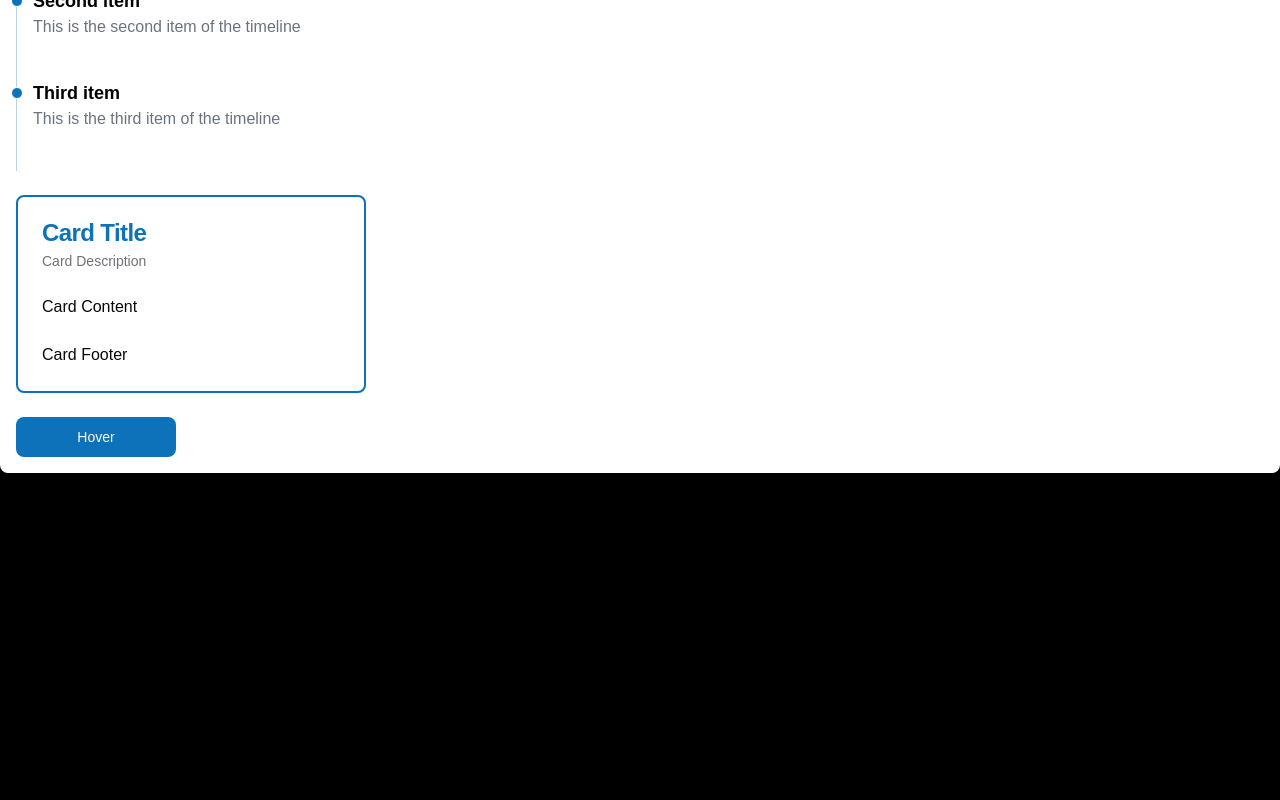
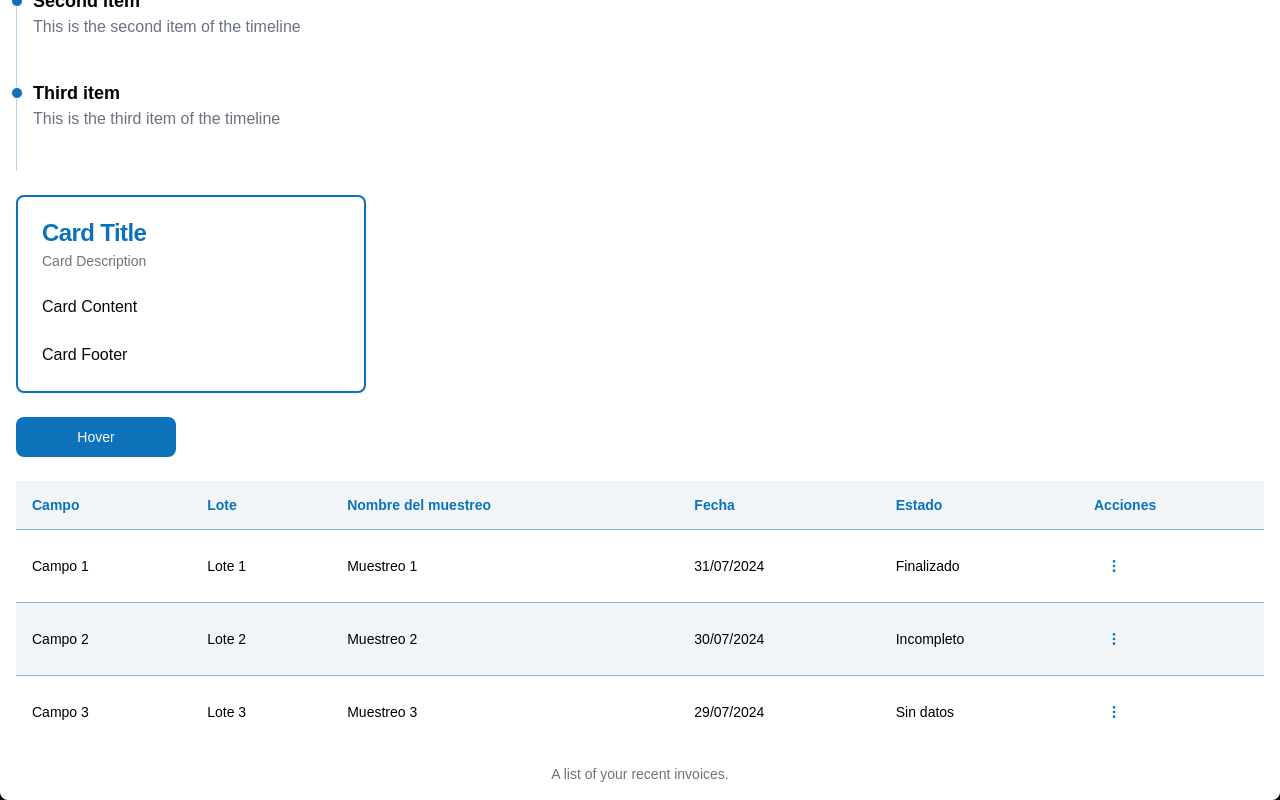
Before and after one commit to NBN7/avt-ext-components, a React (Vite) app: page / in a window 1280 px wide. Shown: the part 976-1776 px from the top of the page. Before the commit the page ends 1449 px from the top, so only its background shows below. Built offline with nearby package versions, Linux system fonts and the light colour scheme.

Commit message:
add table

```diff
--- a/src/components/ComponentsSection.tsx
+++ b/src/components/ComponentsSection.tsx
@@ -42,6 +42,17 @@ import {
   TooltipProvider,
   TooltipTrigger,
 } from "@/components/ui/tooltip";
+import {
+  Table,
+  TableBody,
+  TableCaption,
+  TableCell,
+  TableFooter,
+  TableHead,
+  TableHeader,
+  TableRow,
+} from "@/components/ui/table";
+import { EllipsisVertical } from "lucide-react";
 
 const TIMELINE_ITEMS = [
   {
@@ -55,6 +66,30 @@ const TIMELINE_ITEMS = [
   {
     title: "Third item",
     description: "This is the third item of the timeline",
+  },
+];
+
+const TABLE_DATA = [
+  {
+    campo: "Campo 1",
+    lote: "Lote 1",
+    muestreo: "Muestreo 1",
+    fecha: "31/07/2024",
+    estado: "Finalizado",
+  },
+  {
+    campo: "Campo 2",
+    lote: "Lote 2",
+    muestreo: "Muestreo 2",
+    fecha: "30/07/2024",
+    estado: "Incompleto",
+  },
+  {
+    campo: "Campo 3",
+    lote: "Lote 3",
+    muestreo: "Muestreo 3",
+    fecha: "29/07/2024",
+    estado: "Sin datos",
   },
 ];
 
@@ -155,6 +190,43 @@ export const ComponentsSection = () => {
           </TooltipContent>
         </Tooltip>
       </TooltipProvider>
+
+      <Table>
+        <TableCaption>A list of your recent invoices.</TableCaption>
+        <TableHeader className="border-primary">
+          <TableRow>
+            <TableHead>Campo</TableHead>
+            <TableHead>Lote</TableHead>
+            <TableHead>Nombre del muestreo</TableHead>
+            <TableHead>Fecha</TableHead>
+            <TableHead>Estado</TableHead>
+            <TableHead>Acciones</TableHead>
+          </TableRow>
+        </TableHeader>
+        <TableBody>
+          {TABLE_DATA.map((data, index) => {
+            const isEven = index % 2 === 0;
+
+            return (
+              <TableRow
+                key={index}
+                className={`${isEven ? "" : "bg-[#F1F5F8]"}`}
+              >
+                <TableCell>{data.campo}</TableCell>
+                <TableCell>{data.lote}</TableCell>
+                <TableCell>{data.muestreo}</TableCell>
+                <TableCell>{data.fecha}</TableCell>
+                <TableCell>{data.estado}</TableCell>
+                <TableCell>
+                  <Button size="icon" variant="ghost">
+                    <EllipsisVertical className="size-4 text-primary cursor-pointer" />
+                  </Button>
+                </TableCell>
+              </TableRow>
+            );
+          })}
+        </TableBody>
+      </Table>
     </div>
   );
 };
--- /dev/null
+++ b/src/components/ui/table.tsx
@@ -0,0 +1,121 @@
+import * as React from "react";
+
+import { cn } from "@/lib/utils";
+
+const Table = React.forwardRef<
+  HTMLTableElement,
+  React.HTMLAttributes<HTMLTableElement>
+>(({ className, ...props }, ref) => (
+  <div className="relative w-full overflow-auto">
+    <table
+      ref={ref}
+      className={cn("w-full caption-bottom text-sm", className)}
+      {...props}
+    />
+  </div>
+));
+Table.displayName = "Table";
+
+const TableHeader = React.forwardRef<
+  HTMLTableSectionElement,
+  React.HTMLAttributes<HTMLTableSectionElement>
+>(({ className, ...props }, ref) => (
+  <thead
+    ref={ref}
+    className={cn("[&_tr]:border-b border-primary/50", className)}
+    {...props}
+  />
+));
+TableHeader.displayName = "TableHeader";
+
+const TableBody = React.forwardRef<
+  HTMLTableSectionElement,
+  React.HTMLAttributes<HTMLTableSectionElement>
+>(({ className, ...props }, ref) => (
+  <tbody
+    ref={ref}
+    className={cn("[&_tr:last-child]:border-0", className)}
+    {...props}
+  />
+));
+TableBody.displayName = "TableBody";
+
+const TableFooter = React.forwardRef<
+  HTMLTableSectionElement,
+  React.HTMLAttributes<HTMLTableSectionElement>
+>(({ className, ...props }, ref) => (
+  <tfoot
+    ref={ref}
+    className={cn(
+      "border-t border-primary/50 bg-zinc-100/50 font-medium [&>tr]:last:border-b-0",
+      className
+    )}
+    {...props}
+  />
+));
+TableFooter.displayName = "TableFooter";
+
+const TableRow = React.forwardRef<
+  HTMLTableRowElement,
+  React.HTMLAttributes<HTMLTableRowElement>
+>(({ className, ...props }, ref) => (
+  <tr
+    ref={ref}
+    className={cn(
+      "border-b border-primary/50 transition-colors hover:bg-zinc-100/50 data-[state=selected]:bg-zinc-100",
+      className
+    )}
+    {...props}
+  />
+));
+TableRow.displayName = "TableRow";
+
+const TableHead = React.forwardRef<
+  HTMLTableCellElement,
+  React.ThHTMLAttributes<HTMLTableCellElement>
+>(({ className, ...props }, ref) => (
+  <th
+    ref={ref}
+    className={cn(
+      "h-12 px-4 text-left align-middle text-primary bg-[#F1F5F8] font-semibold [&:has([role=checkbox])]:pr-0 dark:text-zinc-400",
+      className
+    )}
+    {...props}
+  />
+));
+TableHead.displayName = "TableHead";
+
+const TableCell = React.forwardRef<
+  HTMLTableCellElement,
+  React.TdHTMLAttributes<HTMLTableCellElement>
+>(({ className, ...props }, ref) => (
+  <td
+    ref={ref}
+    className={cn("p-4 align-middle [&:has([role=checkbox])]:pr-0", className)}
+    {...props}
+  />
+));
+TableCell.displayName = "TableCell";
+
+const TableCaption = React.forwardRef<
+  HTMLTableCaptionElement,
+  React.HTMLAttributes<HTMLTableCaptionElement>
+>(({ className, ...props }, ref) => (
+  <caption
+    ref={ref}
+    className={cn("mt-4 text-sm text-zinc-500 dark:text-zinc-400", className)}
+    {...props}
+  />
+));
+TableCaption.displayName = "TableCaption";
+
+export {
+  Table,
+  TableHeader,
+  TableBody,
+  TableFooter,
+  TableHead,
+  TableRow,
+  TableCell,
+  TableCaption,
+};
```
